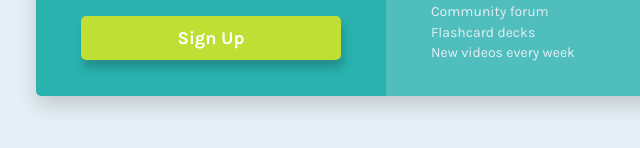
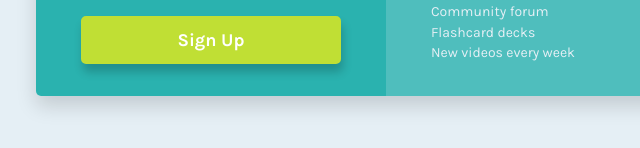
Before and after one commit to PeterCalcina/15-day-single-price-grid-component, a plain HTML site: page index.html in a window 1280 px wide. Shown: the part 544-692 px from the top of the page, 254-894 px from the left. Drawn offline with Linux system fonts and the light colour scheme.

Commit message:
Actualizado estilos de botón de suscripción

```diff
--- a/css/styles.css
+++ b/css/styles.css
@@ -134,15 +134,21 @@ body {
 
 .container .subscription .btn {
   width: 100%;
-  padding: 12px 0;
+  padding: 11px 0;
   font-size: 18px;
   font-weight: var(--font-weight-bold);
   color: white;
   background-color: var(--bright-yellow);
-  border: none;
+  border: 3px solid var(--bright-yellow);
   border-radius: 5px;
   box-shadow: 2px 8px 10px 0px rgba(0, 0, 0, 0.2);
   cursor: pointer;
+  transition: background-color 0.3s;
+}
+
+.container .subscription .btn:hover {
+  border-color: white;
+  background-color: var(--grayish-blue);
 }
 
 .container .why_us {
```
